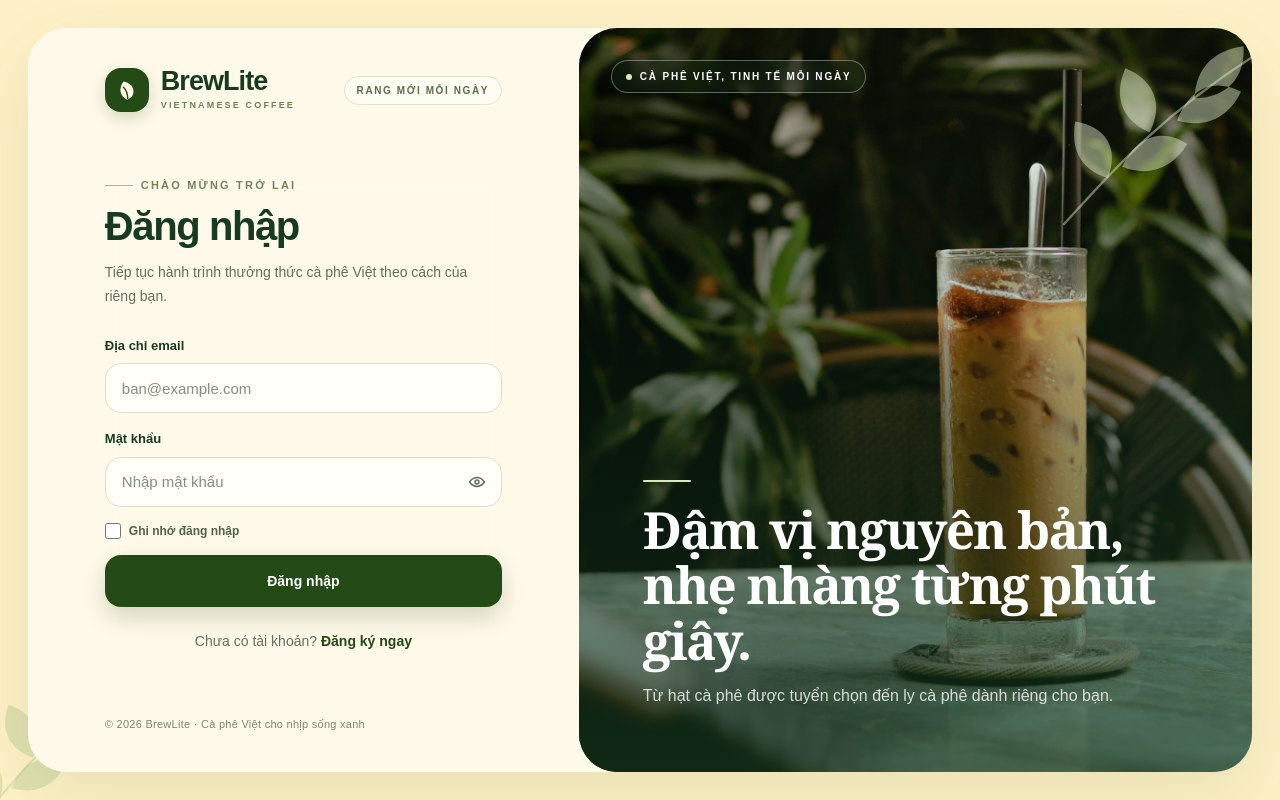
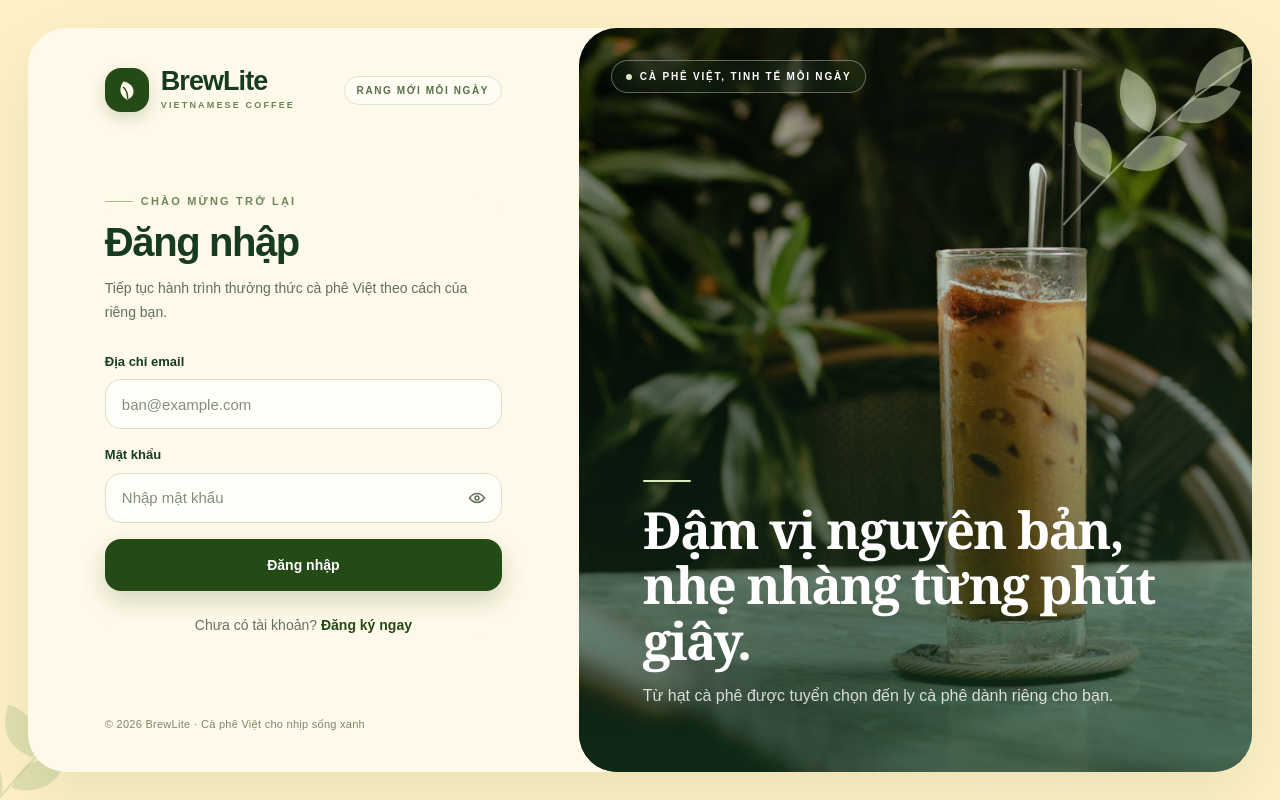
Before and after one commit to nguyenmintam23-z/CNPM, a Next.js app in the folder apps/web/: page /login in a window 1280 px wide. Built offline with nearby package versions, Linux system fonts and the light colour scheme.

Commit message:
fix(web): remove remember me and update FR-01 traceability

```diff
--- a/apps/web/components/auth/AuthUI.tsx
+++ b/apps/web/components/auth/AuthUI.tsx
@@ -230,16 +230,7 @@ export function LoginForm({
           placeholder="Nhập mật khẩu"
           autoComplete="current-password"
         />
-        <div className="flex items-center gap-3 text-xs">
-          <label className="flex items-center gap-2 font-semibold text-[#50634a]">
-            <input
-              name="remember"
-              type="checkbox"
-              className="size-4 rounded border-[#b9c6ad] accent-[#244A16]"
-            />
-            Ghi nhớ đăng nhập
-          </label>
-        </div>
+
         <SubmitButton isLoading={isLoading}>Đăng nhập</SubmitButton>
       </form>
 
```
Also changed, not shown: 1 other file (tests, documents, lock files or other folders).
